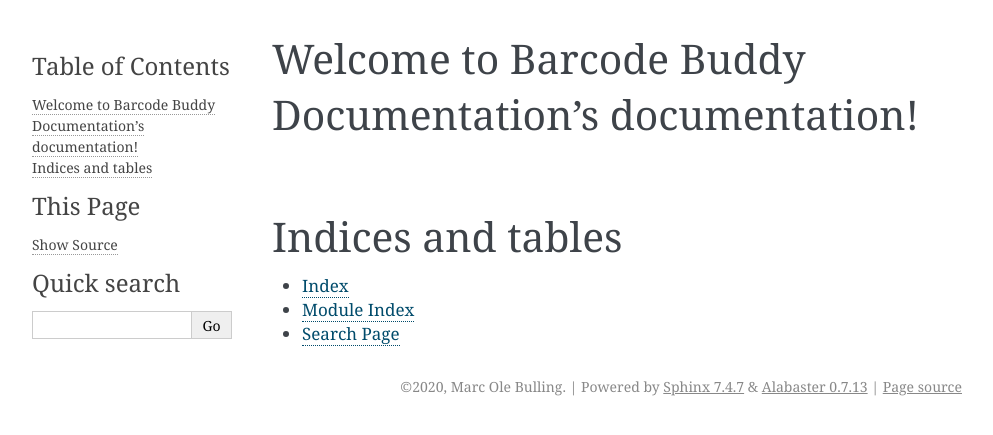
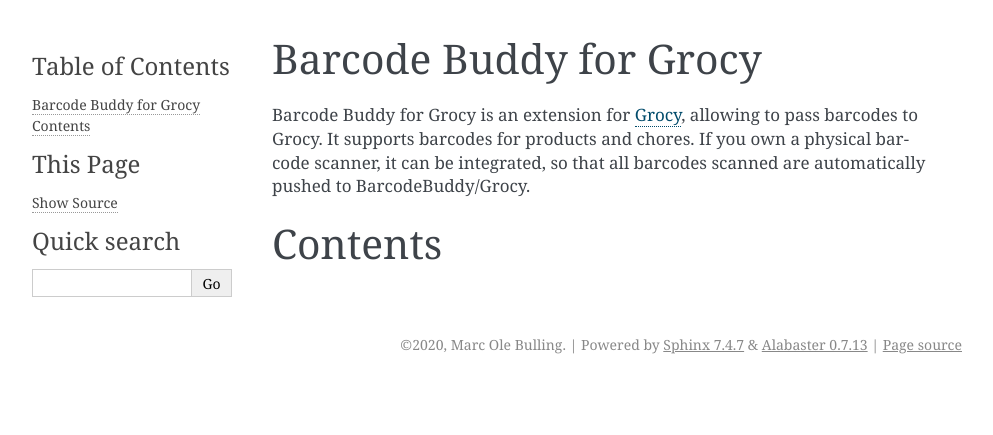
Before and after one commit to Forceu/barcodebuddy-documentation, a Sphinx documentation site: the page built from docs/index.rst, in a window 1280 px wide. Shown: the top 435 px of the page, without its empty margins (148-1141 px from the left). Built offline with Sphinx 7.4.7, drawn with Linux system fonts in a browser that asks for light colours.

Commit message:
Added index

```diff
--- a/docs/index.rst
+++ b/docs/index.rst
@@ -1,20 +1,15 @@
-.. Barcode Buddy Documentation documentation master file, created by
-   sphinx-quickstart on Wed Mar 25 11:52:37 2020.
-   You can adapt this file completely to your liking, but it should at least
-   contain the root `toctree` directive.
+.. _index:
 
-Welcome to Barcode Buddy Documentation's documentation!
+Barcode Buddy for Grocy
 =======================================================
+
+Barcode Buddy for Grocy is an extension for `Grocy`_, allowing to pass barcodes to Grocy. It supports barcodes for products and chores. If you own a physical barcode scanner, it can be integrated, so that all barcodes scanned are automatically pushed to BarcodeBuddy/Grocy.
+
+.. _Grocy: https://github.com/grocy/grocy
+
+
+Contents
+========
 
 .. toctree::
    :maxdepth: 2
-   :caption: Contents:
-
-
-
-Indices and tables
-==================
-
-* :ref:`genindex`
-* :ref:`modindex`
-* :ref:`search`
```
